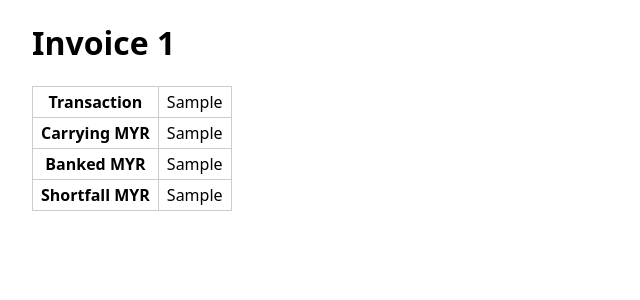
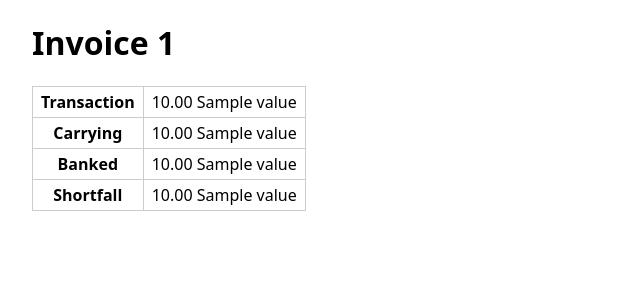
Before and after one commit to uliang/books, a Python web app: template src/books/interfaces/web/templates/invoice_paid.html in a window 1280 px wide. Shown: the part 54-354 px from the top of the page, without its empty margins (0-640 px from the left). Run offline with Jinja, Linux system fonts and the light colour scheme; the template is opened without the code that fills it: most values are stand-ins (such as "Sample title", 1, 10 or a date in 2020).

Commit message:
polish(web): readable settlement amounts, hardened banked guard, rate input type
Co-Authored-By: Claude Opus 4.7 <noreply@anthropic.com>

```diff
--- a/src/books/interfaces/web/routes/invoicing.py
+++ b/src/books/interfaces/web/routes/invoicing.py
@@ -39,7 +39,7 @@ def paid_form(invoice_id: int):
 @invoicing_bp.post("/<int:invoice_id>/mark-paid")
 def mark_paid(invoice_id: int):
     books = current_books()
-    raw = request.form.get("banked")
+    raw = (request.form.get("banked") or "").strip() or None
     banked = money_from(raw, "MYR") if raw else None
     books.invoicing.mark_paid(
         invoice_id=invoice_id,
--- a/src/books/interfaces/web/templates/invoice_issue.html
+++ b/src/books/interfaces/web/templates/invoice_issue.html
@@ -27,7 +27,7 @@
         </label>
         <label>
             Booking rate
-            <input name="rate" value="1" required>
+            <input name="rate" type="number" step="0.0001" value="1" required>
         </label>
         <button type="submit">Issue</button>
     </form>
--- a/src/books/interfaces/web/templates/invoice_paid.html
+++ b/src/books/interfaces/web/templates/invoice_paid.html
@@ -18,19 +18,31 @@
         <table>
             <tr>
                 <th>Transaction</th>
-                <td>{{ picture.transaction_amount.minor_units }}</td>
+                <td>
+                    {{ "%.2f"|format(picture.transaction_amount.minor_units / 100) }}
+                    {{ picture.transaction_amount.currency.value }}
+                </td>
             </tr>
             <tr>
-                <th>Carrying MYR</th>
-                <td>{{ picture.carrying.minor_units }}</td>
+                <th>Carrying</th>
+                <td>
+                    {{ "%.2f"|format(picture.carrying.minor_units / 100) }}
+                    {{ picture.carrying.currency.value }}
+                </td>
             </tr>
             <tr>
-                <th>Banked MYR</th>
-                <td>{{ picture.banked.minor_units }}</td>
+                <th>Banked</th>
+                <td>
+                    {{ "%.2f"|format(picture.banked.minor_units / 100) }}
+                    {{ picture.banked.currency.value }}
+                </td>
             </tr>
             <tr>
-                <th>Shortfall MYR</th>
-                <td>{{ picture.shortfall.minor_units }}</td>
+                <th>Shortfall</th>
+                <td>
+                    {{ "%.2f"|format(picture.shortfall.minor_units / 100) }}
+                    {{ picture.shortfall.currency.value }}
+                </td>
             </tr>
         </table>
         {% if picture.shortfall.minor_units > 0 %}
```
